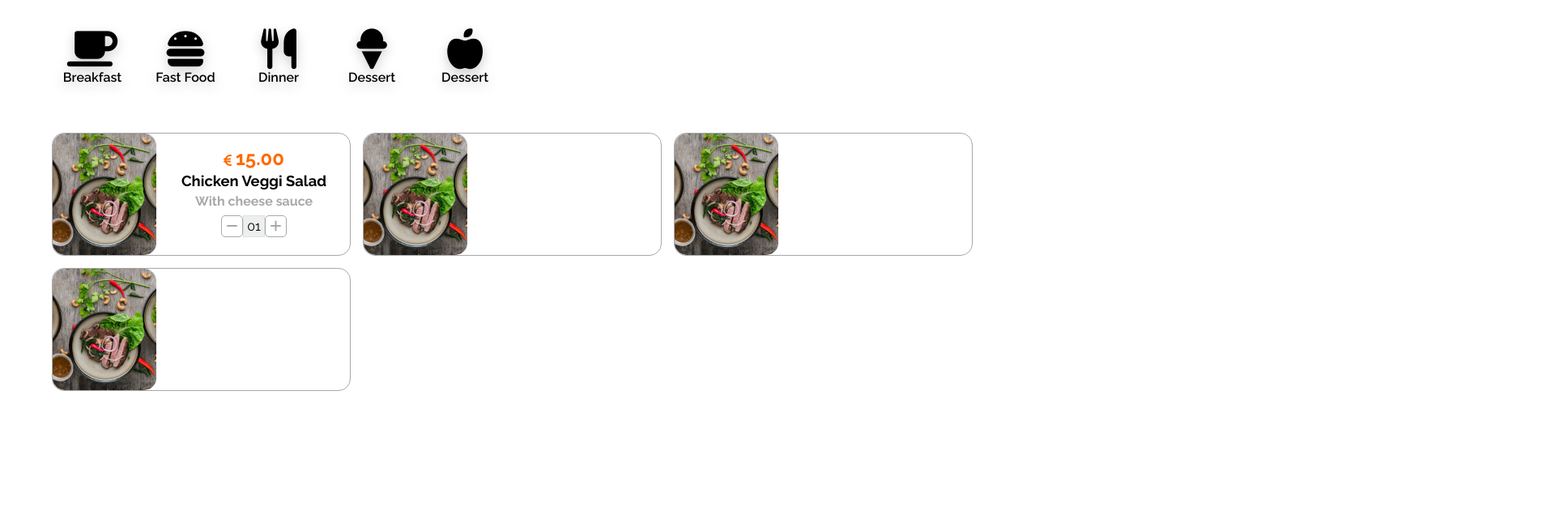
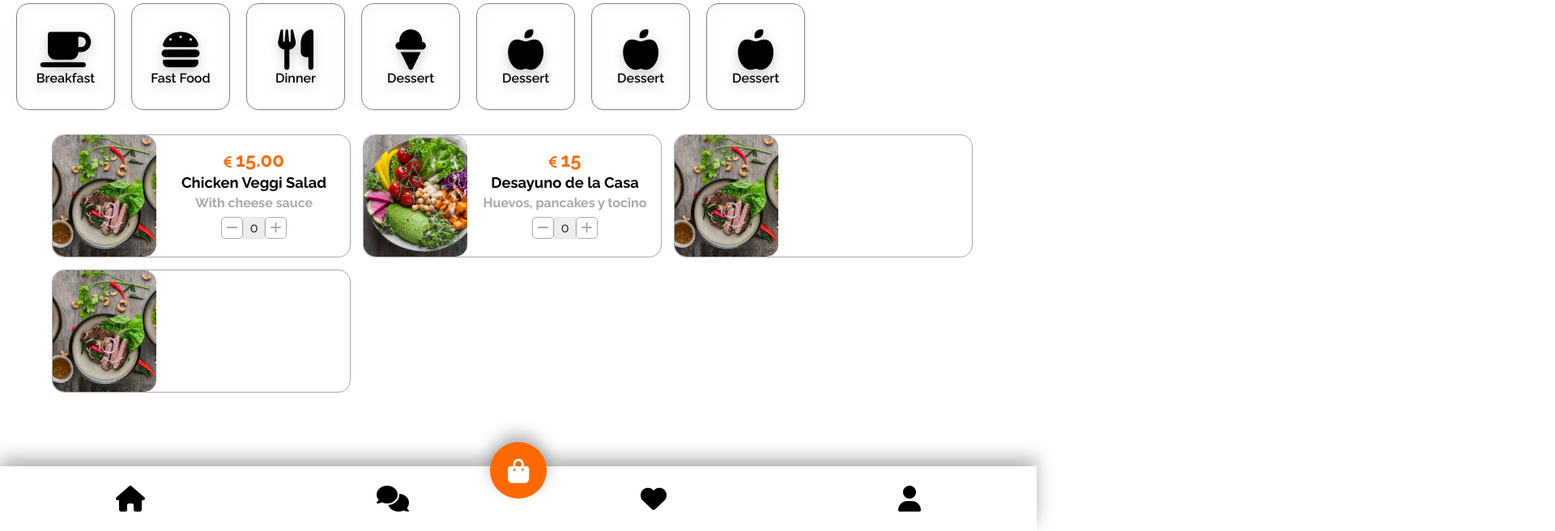
Before and after one commit to pilpod/FactoriaF5-FoodWebApp, a plain HTML site: page index.html in a window 1280 px wide. Shown: the part 144-800 px from the top of the page at 81% size, 1920 px wide, since content can reach past the window. Drawn offline with Linux system fonts and the light colour scheme.

Commit message:
added footer with icons and cart button

```diff
--- a/css/categories.css
+++ b/css/categories.css
@@ -1,9 +1,11 @@
+
+
 .categories {
     display: flex;
     flex-wrap: nowrap;
     margin: 20px 0;
-    width: 300%;
     overflow-x: auto;
+    white-space: nowrap;
     scrollbar-width: none;
 }
 
@@ -19,20 +21,21 @@
 }
 
 .card-cat {
-    width: 100px;
     height: 130px;
+    border: gray solid 1px;
     border-radius: 15px;
     text-align: center;
-    margin-right: 15px;
-    /* box-shadow: 0px 5px 20px 0px rgba(0, 0, 0, 0.3); */
+    margin-left: 20px;
     display: flex;
     flex-direction: column;
     justify-content: center;
     align-items: center;
     filter: drop-shadow(0px 5px 7px rgba(0, 0, 0, 0.2));
+    padding: 0 15px;
 }
 
     .card-cat.coffee::before {
+        width: var(--categories-width);
         font-family: var(--awesome-font-family);
         font-weight: 900;
         font-size: 50px;
@@ -45,6 +48,7 @@
     }
 
     .card-cat.hamburguer::before {
+        width: var(--categories-width);
         font-family: var(--awesome-font-family);
         font-weight: 900;
         font-size: 50px;
@@ -57,6 +61,7 @@
     }
 
     .card-cat.dinner::before {
+        width: var(--categories-width);
         font-family: var(--awesome-font-family);
         font-weight: 900;
         font-size: 50px;
@@ -69,6 +74,7 @@
     }
 
     .card-cat.dessert::before {
+        width: var(--categories-width);
         font-family: var(--awesome-font-family);
         font-weight: 900;
         font-size: 50px;
@@ -81,6 +87,7 @@
     }
 
     .card-cat.fruits::before {
+        width: var(--categories-width);
         font-family: var(--awesome-font-family);
         font-weight: 900;
         font-size: 50px;
--- a/css/counter_box.css
+++ b/css/counter_box.css
@@ -21,3 +21,13 @@
     background-color: rgba(167, 168, 169, 0.2);
     text-align: center;
 }
+
+#plus {
+    width: 25px;
+    height: 25spx;
+    color: rgba(167, 168, 169, 1);;
+    border: solid 1px rgb(167, 168, 169);
+    border-radius: 5px;
+    text-align: center;
+    margin: 5px 0;
+}
--- /dev/null
+++ b/css/footer.css
@@ -0,0 +1,33 @@
+.footer {
+    position: fixed;
+    left: 0;
+    bottom: 0;
+    width: 100%;
+    height: 80px;
+    background-color: white;
+    box-shadow: 0px -10px 20px rgba(0, 0, 0, 0.3);
+    display: flex;
+    justify-content: space-around;
+    align-items: center;
+}
+
+.btn-cart {
+    position:absolute;
+    width: 70px;
+    height: 70px;
+    background-color: #FF6900;
+    border-radius: 100%;
+    box-shadow: 0px -10px 20px rgba(0, 0, 0, 0.3);
+    bottom: 40px;
+    display: flex;
+    justify-content: center;
+    align-items: center;
+}
+
+.btn-cart:before {
+    font-family: var(--awesome-font-family);
+    color: white;
+    font-weight: 900;
+    font-size: 30px;
+    content: "\f290";
+}
--- a/css/main.css
+++ b/css/main.css
@@ -3,6 +3,7 @@
 @import url('categories.css');
 @import url('product.css');
 @import url('counter_box.css');
+@import url('footer.css');
 
 @import url('https://fonts.googleapis.com/css2?family=Raleway:ital,wght@0,100;0,200;0,300;0,400;0,500;0,600;0,700;0,800;0,900;1,100;1,200;1,300;1,400;1,500;1,600;1,700;1,800;1,900&display=swap');
 
--- a/css/product.css
+++ b/css/product.css
@@ -4,6 +4,7 @@
     flex-wrap: wrap;
     width: 100%;
     margin-top: 30px;
+    margin-bottom: 100px;
 }
 
 .products-column {
--- a/css/variables.css
+++ b/css/variables.css
@@ -1,4 +1,5 @@
 :root {
     --awesome-font-family: "Font Awesome 5 Free";
+    --categories-width: 90px;
 
 }
--- a/index.html
+++ b/index.html
@@ -24,17 +24,20 @@
         </section>
     </header>
 
-    <main class="container">
+
     <nav id="categoriesSlider" class="categories">
         <div class="card-cat coffee"></div>
         <div class="card-cat hamburguer"></div>
         <div class="card-cat dinner"></div>
         <div class="card-cat dessert"></div>
         <div class="card-cat fruits"></div>
+        <div class="card-cat fruits"></div>
+        <div class="card-cat fruits"></div>
     </nav>
 
+    <main class="container">
         <section id="products">
-            <div class="products-column">
+            <div id="first_column" class="products-column">
                 <div class="box-product">
                     <img src="img/dish.jpg" alt="">
                     <div class="info-product">
@@ -43,8 +46,8 @@
                         <h6 id="ingredients">With cheese sauce</h6>
                         <div id="counter">
                             <div id="minus"><i class="fas fa-minus"></i></div>
-                            <div id="count">01</div>
-                            <div id="minus"><i class="fas fa-plus"></i></div>
+                            <div id="count">0</div>
+                            <div id="plus"><i class="fas fa-plus"></i></div>
                         </div>
                     </div>
                 </div>
@@ -55,7 +58,7 @@
                     </div>
                 </div>
             </div>
-            <div class="products-column">
+            <div id="second_column" class="products-column">
                 <div class="box-product">
                     <img src="img/dish.jpg" alt="">
                     <div class="info-product">
@@ -63,7 +66,7 @@
                     </div>
                 </div>
             </div>
-            <div class="products-column">
+            <div id="third_column" class="products-column">
                 <div class="box-product">
                     <img src="img/dish.jpg" alt="">
                     <div class="info-product">
@@ -73,8 +76,15 @@
             </div>
         </section>
 
+    </main>
 
-    </main>
+    <section class="footer">
+        <div class="btn-cart"></div>
+        <div class="home"><i class="fas fa-home fa-2x"></i></div>
+        <div class="messages"><i class="fas fa-comments fa-2x"></i></div>
+        <div class="heart"><i class="fas fa-heart fa-2x"></i></div>
+        <div class="profile"><i class="fas fa-user fa-2x"></i></div>
+    </section>
 
     <script src="js/app.js" type="module"></script>
 </body>
--- a/js/app.js
+++ b/js/app.js
@@ -1,4 +1,21 @@
 import { Categories } from "./categories.js";
+import { Counter } from "./counter.js";
+import { Product } from "./product.js";
 
-let categories = new Categories();
-categories.MoveNavCategories();
+/* let categories = new Categories();
+categories.MoveNavCategories(); */
+
+let minus = document.getElementById('minus');
+let plus = document.getElementById('plus');
+let count = document.getElementById('count');
+let counter = new Counter(minus, plus, count);
+
+counter.DecreaseCount();
+counter.IncreaseCount();
+
+let firstColumn = document.getElementById('first_column');
+let secondColumn = document.getElementById('second_column');
+let thirdColumn = document.getElementById('third_column');
+let products = new Product(firstColumn, secondColumn, thirdColumn);
+
+products.ShowAllProducts();
--- /dev/null
+++ b/js/counter.js
@@ -0,0 +1,44 @@
+
+export class Counter {
+
+    constructor(minus, plus, count)
+    {
+        this.minus = minus;
+        this.plus = plus;
+        this.count = count;
+    }
+
+    GetCurrentNumber()
+    {
+        let currentNumber = this.count.textContent;
+        currentNumber = Number(currentNumber);
+        return currentNumber;
+    }
+
+    IncreaseCount()
+    {
+
+        this.plus.addEventListener('click', () => {
+            let currentNumber = this.GetCurrentNumber();
+
+            currentNumber++;
+            let newNumber = currentNumber;
+            this.count.innerHTML = newNumber;
+        });
+    }
+
+    DecreaseCount() {
+
+        this.minus.addEventListener('click', () => {
+            let currentNumber = this.GetCurrentNumber();
+
+            if(currentNumber > 0) {
+                currentNumber--;
+                let newNumber = currentNumber;
+                this.count.innerHTML = newNumber;
+            }
+        });
+
+    }
+
+}
--- /dev/null
+++ b/js/product.js
@@ -0,0 +1,51 @@
+
+export class Product {
+
+    constructor(column1, column2, column3)
+    {
+        this.column1 = column1;
+        this.column2 = column2;
+        this.column3 = column3;
+    }
+
+    ShowAllProducts()
+    {
+        this.GetData()
+            .then(data => {
+
+                console.log(data)
+                console.log(data.products[0].breakfast[0])
+
+                let product = data.products[0].breakfast[0];
+
+                // Print in second column
+                this.column2.innerHTML = `
+                <div class="box-product">
+                    <img src="${product.img}" alt="">
+                    <div class="info-product">
+                        <i class="fas fa-euro-sign euro"></i><span id="price">${product.price}</span>
+                        <h5 id="dish_name">${product.name}</h5>
+                        <h6 id="ingredients">${product.ingredients}</h6>
+                        <div id="counter">
+                            <div id="minus"><i class="fas fa-minus"></i></div>
+                            <div id="count">0</div>
+                            <div id="plus"><i class="fas fa-plus"></i></div>
+                        </div>
+                    </div>
+                </div>
+                `;
+
+            })
+            .catch((error) => {
+                console.error('Error:', error);
+            });
+    }
+
+    async GetData()
+    {
+        let result = await fetch('../products.json')
+                        .then(result => result.json());
+        return result;
+    }
+
+}
--- /dev/null
+++ b/products.json
@@ -0,0 +1,40 @@
+{
+    "products": [
+        {
+            "breakfast": [
+                {
+                    "id": 1,
+                    "img": "img/breakfast-1.jpg",
+                    "name": "Desayuno de la Casa",
+                    "price": 15,
+                    "ingredients": "Huevos, pancakes y tocino"
+                },
+                {
+                    "id": 2,
+                    "img": "img/breakfast-1.jpg",
+                    "name": "Desayuno 2",
+                    "price": 15,
+                    "ingredients": "Huevos, pancakes y tocino"
+                }
+            ]
+        },
+        {
+            "fast_food": [
+                {
+                    "id": 3,
+                    "img": "img/dish.jpg",
+                    "name": "Fast Food",
+                    "price": 15,
+                    "ingredients": "Huevos, pancakes y tocino"
+                },
+                {
+                    "id": 4,
+                    "img": "img/dish.jpg",
+                    "name": "Fast Food",
+                    "price": 15,
+                    "ingredients": "Huevos, pancakes y tocino"
+                }
+            ]
+        }
+    ]
+}
```
Also changed, not shown: productos.json (deleted, +0 -11 lines), img/breakfast-1.jpg (added). Lines whose indentation alone changed are shown as unchanged.
